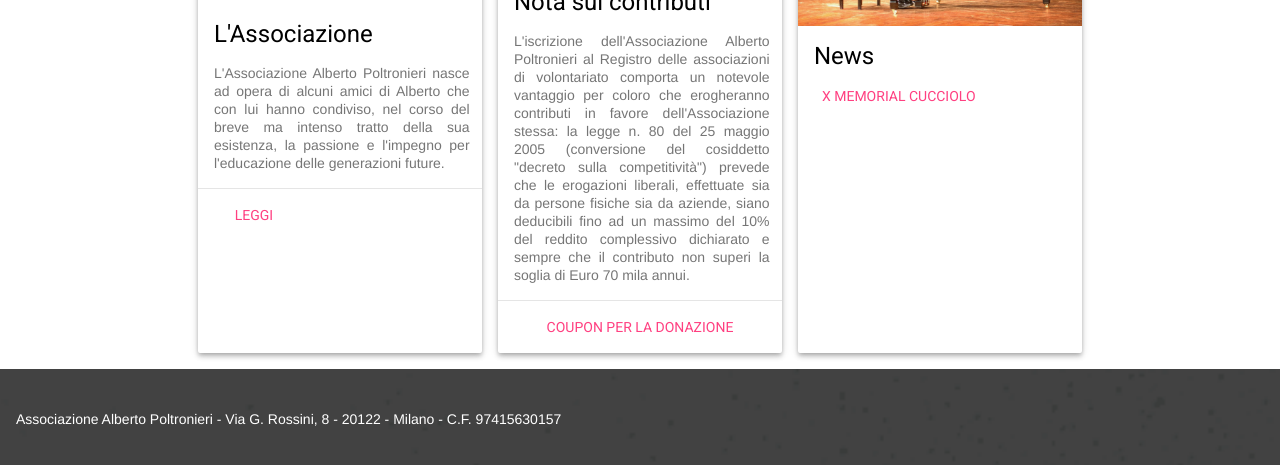
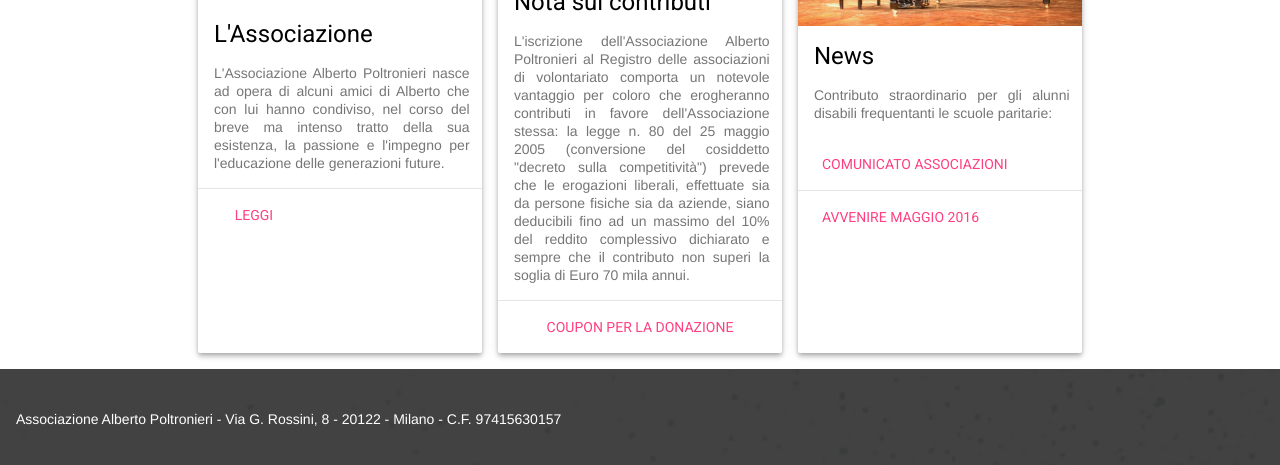
Before and after one commit to associazionepoltronieri/associazionepoltronieri, a Jekyll site: the page built from index.html, in a window 1280 px wide, cut to the strip 720-1185 px from the top of the page. Built offline with Jekyll 4.4.1, drawn with Linux system fonts in a browser that asks for light colours; nearby versions of some CDN libraries; the list of posts is cut into pages by our own code.

Commit message:
Update news section.

```diff
--- a/index.html
+++ b/index.html
@@ -106,9 +106,16 @@ title: Associazione Alberto Poltronieri
                 <div class="mdl-card__title">
                     <h2 class="mdl-card__title-text">News</h2>
                 </div>
+                <div class="mdl-card__supporting-text">
+                    Contributo straordinario per gli alunni disabili frequentanti le scuole paritarie:
+                </div>
                 <div class="mdl-card__actions">
                     <a class="mdl-button mdl-button--colored mdl-js-button mdl-js-ripple-effect mdl-button--accent"
-                        href="events/2014/memorial-cucciolo-2014.pdf">X Memorial Cucciolo</a>
+                        href="docs/associazioni-20160503.pdf">Comunicato Associazioni</a>
+                </div>
+                <div class="mdl-card__actions mdl-card--border">
+                    <a class="mdl-button mdl-button--colored mdl-js-button mdl-js-ripple-effect mdl-button--accent"
+                        href="docs/avvenire-20160504.pdf">Avvenire maggio 2016</a>
                 </div>
             </div>
 
--- a/sostegno.html
+++ b/sostegno.html
@@ -75,6 +75,8 @@ title: Associazione Alberto Poltronieri
 
                     <div class="mdl-cell mdl-cell--12-col mdl-card__supporting-text">
                         <ul>
+                            <li>2015/2016 - 5 borse</li>
+                            <li>2014/2015 - 5 borse</li>
                             <li>2013/2014 - 6 borse</li>
                             <li>2012/2013 - 6 borse</li>
                             <li>2011/2012 - 8 borse</li>
```
Also changed, not shown: 2 other files.
